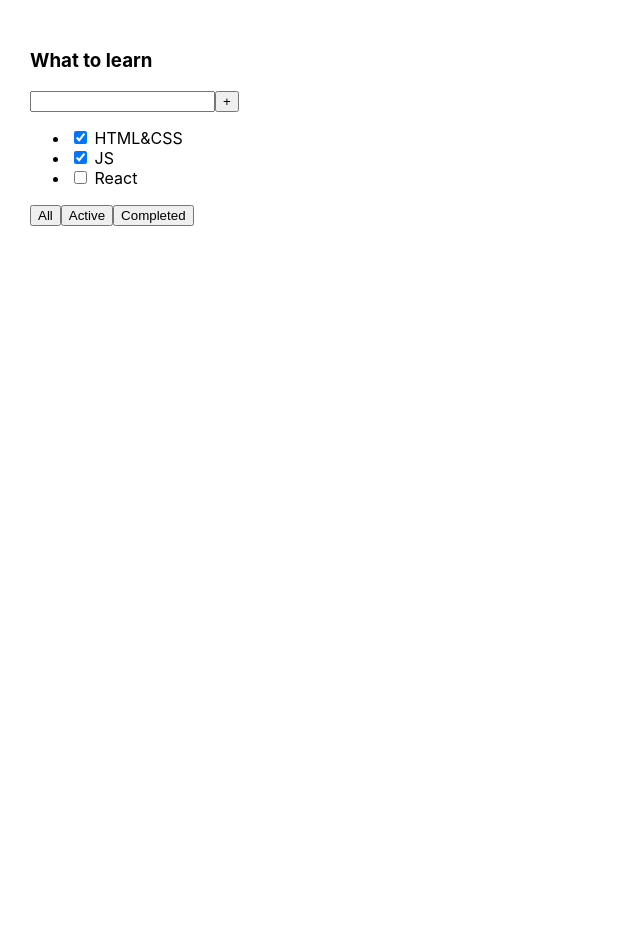
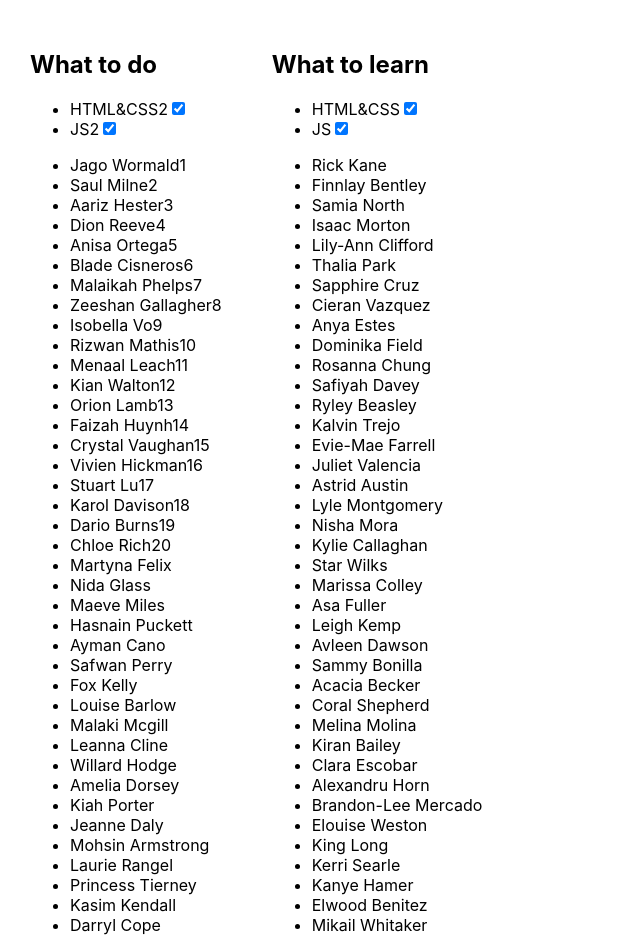
Before and after one commit to Arenelin/todolist, a React (Create React App) app: page / in a window 1280 px wide. Shown: the top 937 px of the page, without its empty margins (0-640 px from the left). Before the commit the page ends 800 px from the top, so only its background shows below. Built offline with nearby package versions, Linux system fonts and the light colour scheme.

Commit message:
1 task completed

```diff
--- /dev/null
+++ b/src/01/Tasks.tsx
@@ -0,0 +1,40 @@
+type TaskType = {
+    taskId: number
+    title: string
+    isDone: boolean
+}
+
+
+export type DataType = {
+    title: string
+    tasks: Array<TaskType>
+    students: Array<string>
+}
+
+
+type TasksPropsType = {
+    data: DataType
+}
+
+export function Tasks(props: TasksPropsType) {
+    return (
+        <div>
+            <h2>{props.data.title}</h2>
+            <ul>
+                {props.data.tasks.map(t =>
+                    <li key={t.taskId}>
+                        <span>{t.title}</span>
+                        <input type="checkbox" checked={t.isDone}/>
+                    </li>
+                )}
+            </ul>
+            <ul>
+                {props.data.students.map(s =>
+                    <li key={s}>
+                        {s}
+                    </li>
+                )}
+            </ul>
+        </div>
+    )
+}
--- a/src/App.tsx
+++ b/src/App.tsx
@@ -1,28 +1,129 @@
 import React from 'react';
 import './App.css';
+import {DataType, Tasks} from './01/Tasks';
 
 function App() {
+    const data1: DataType = {
+        title: 'What to do',
+        tasks: [
+            {taskId: 1, title: 'HTML&CSS2', isDone: true},
+            {taskId: 2, title: 'JS2', isDone: true}
+        ],
+        students: [
+            'Jago Wormald1',
+            'Saul Milne2',
+            'Aariz Hester3',
+            'Dion Reeve4',
+            'Anisa Ortega5',
+            'Blade Cisneros6',
+            'Malaikah Phelps7',
+            'Zeeshan Gallagher8',
+            'Isobella Vo9',
+            'Rizwan Mathis10',
+            'Menaal Leach11',
+            'Kian Walton12',
+            'Orion Lamb13',
+            'Faizah Huynh14',
+            'Crystal Vaughan15',
+            'Vivien Hickman16',
+            'Stuart Lu17',
+            'Karol Davison18',
+            'Dario Burns19',
+            'Chloe Rich20',
+            'Martyna Felix',
+            'Nida Glass',
+            'Maeve Miles',
+            'Hasnain Puckett',
+            'Ayman Cano',
+            'Safwan Perry',
+            'Fox Kelly',
+            'Louise Barlow',
+            'Malaki Mcgill',
+            'Leanna Cline',
+            'Willard Hodge',
+            'Amelia Dorsey',
+            'Kiah Porter',
+            'Jeanne Daly',
+            'Mohsin Armstrong',
+            'Laurie Rangel',
+            'Princess Tierney',
+            'Kasim Kendall',
+            'Darryl Cope',
+            'Elysha Ray',
+            'Liyana Harris',
+            'Kashif Blackburn',
+            'Atif Zimmerman',
+            'Sila Hartley',
+            'Ralphie Hebert',
+        ]
+    }
+    const data2: DataType = {
+        title: 'What to learn',
+        tasks: [
+            {taskId: 1, title: 'HTML&CSS', isDone: true},
+            {taskId: 2, title: 'JS', isDone: true}
+        ],
+        students: [
+            'Rick Kane',
+            'Finnlay Bentley',
+            'Samia North',
+            'Isaac Morton',
+            'Lily-Ann Clifford',
+            'Thalia Park',
+            'Sapphire Cruz',
+            'Cieran Vazquez',
+            'Anya Estes',
+            'Dominika Field',
+            'Rosanna Chung',
+            'Safiyah Davey',
+            'Ryley Beasley',
+            'Kalvin Trejo',
+            'Evie-Mae Farrell',
+            'Juliet Valencia',
+            'Astrid Austin',
+            'Lyle Montgomery',
+            'Nisha Mora',
+            'Kylie Callaghan',
+            'Star Wilks',
+            'Marissa Colley',
+            'Asa Fuller',
+            'Leigh Kemp',
+            'Avleen Dawson',
+            'Sammy Bonilla',
+            'Acacia Becker',
+            'Coral Shepherd',
+            'Melina Molina',
+            'Kiran Bailey',
+            'Clara Escobar',
+            'Alexandru Horn',
+            'Brandon-Lee Mercado',
+            'Elouise Weston',
+            'King Long',
+            'Kerri Searle',
+            'Kanye Hamer',
+            'Elwood Benitez',
+            'Mikail Whitaker',
+            'Bobby Hardy',
+            'Talha Ferry',
+            'Priscilla Landry',
+            'Olivia-Grace Cain',
+            'Kiaan Wallace',
+            'Wesley Padilla90',
+            'Ella-Grace Wooten91',
+            'Kaif Molloy92',
+            'Kamal Broadhurst93',
+            'Bianca Ferrell94',
+            'Micheal Talbot95',
+        ]
+    }
+
     return (
         <div className="App">
-            <div>
-                <h3>What to learn</h3>
-                <div>
-                    <input/>
-                    <button>+</button>
-                </div>
-                <ul>
-                    <li><input type="checkbox" checked={true}/> <span>HTML&CSS</span></li>
-                    <li><input type="checkbox" checked={true}/> <span>JS</span></li>
-                    <li><input type="checkbox" checked={false}/> <span>React</span></li>
-                </ul>
-                <div>
-                    <button>All</button>
-                    <button>Active</button>
-                    <button>Completed</button>
-                </div>
-            </div>
+            <Tasks data={data1}/>
+            <Tasks data={data2}/>
         </div>
     );
 }
 
+
 export default App;
```
Also changed, not shown: 1 other file (tests, documents, lock files or other folders).
